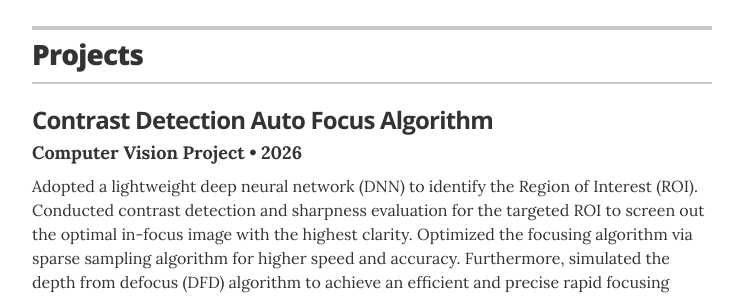
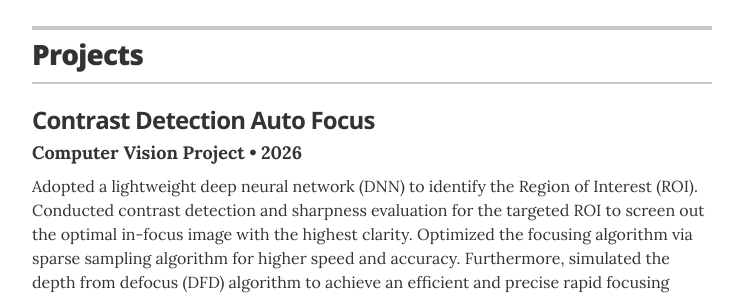
Before and after one commit to d3vzahvv/cv, a Jekyll site: the page built from index.html, in a window 1280 px wide. Shown: the part 1244-1542 px from the top of the page, without its empty margins (268-1011 px from the left). Built offline with Jekyll 4.4.1, drawn with Linux system fonts in a browser that asks for light colours.

Commit message:
Update projects.yml

```diff
--- a/_data/projects.yml
+++ b/_data/projects.yml
@@ -2,7 +2,7 @@
 # uncomment the urls if you wish to display them, and add your own URL
 
 # CV Project
-- project: Contrast Detection Auto Focus Algorithm
+- project: Contrast Detection Auto Focus
   role: Computer Vision Project
   duration: 2026
   # url: "#"
```
